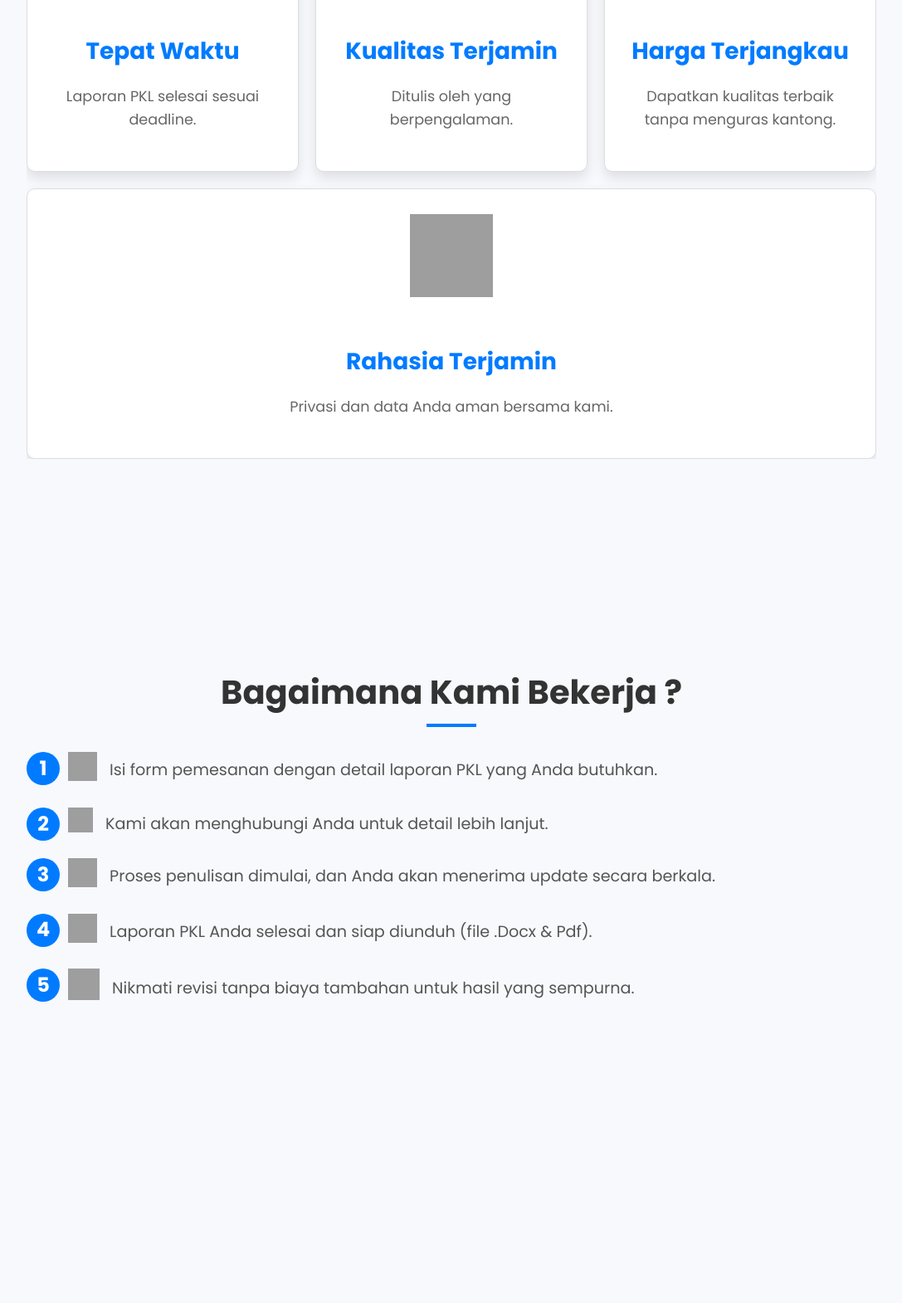
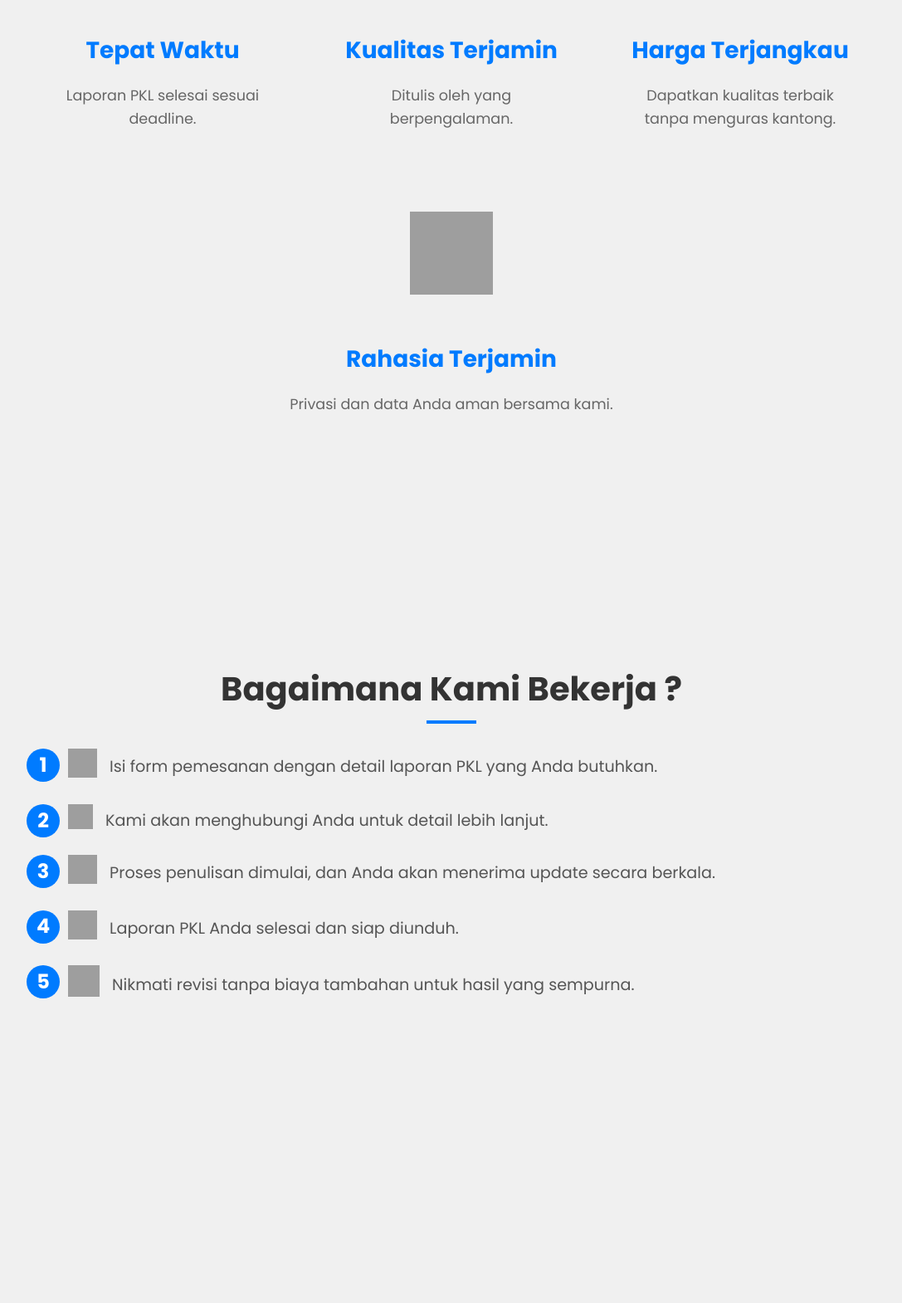
Before and after one commit to yazidabdulkodir/laporan-pkl, a plain HTML site: page index.html in a window 1280 px wide. Shown: the part 1148-2718 px from the top of the page at 83% size, without its empty margins (96-1183 px from the left). Drawn offline with Linux system fonts and the light colour scheme; grey boxes are pictures that could not be loaded.

Commit message:
penyesuaian background-color

```diff
--- a/index.html
+++ b/index.html
@@ -79,7 +79,7 @@
           </li>
           <li>
             <span class="icon"><img width="35" height="35" src="https://img.icons8.com/scribby/50/document.png" alt="document" /></span>
-            Laporan PKL Anda selesai dan siap diunduh (file .Docx & Pdf).
+            Laporan PKL Anda selesai dan siap diunduh.
           </li>
           <li>
             <span class="icon"><img width="38" height="38" src="https://img.icons8.com/plasticine/100/workflow.png" alt="workflow" /></span>
--- a/styles.css
+++ b/styles.css
@@ -118,7 +118,7 @@ body {
 
 #features {
   padding: 50px 0;
-  background-color: #f7f9fc; /* Light background for contrast */
+  background-color: #f0f0f0; /* Light background for contrast */
   text-align: center;
   padding-top: 4rem;
 }
@@ -152,19 +152,13 @@ body {
 }
 
 .feature {
-  background-color: white;
-  border: 1px solid #ddd;
+  background-color: rgb(255, 255, 255, 0);
+
   border-radius: 10px;
   padding: 30px;
-  box-shadow: 0 8px 15px rgba(0, 0, 0, 0.1); /* Soft shadow */
-  transition: transform 0.3s ease, box-shadow 0.3s ease;
+
   flex: 1;
   min-width: 250px; /* Responsive width */
-}
-
-.feature:hover {
-  transform: translateY(-10px); /* Lift effect on hover */
-  box-shadow: 0 12px 20px rgba(0, 0, 0, 0.15); /* Intense shadow on hover */
 }
 
 .feature img {
@@ -197,7 +191,7 @@ body {
   display: flex;
   align-items: center;
   justify-content: center;
-  background-color: #f7f9fc;
+  background-color: #f0f0f0;
 }
 
 #how-it-works h2 {
@@ -279,7 +273,7 @@ h2 {
 
 #pricing {
   padding-top: 3rem;
-  background-color: #f7f9fc;
+  background-color: #f0f0f0;
   text-align: center;
 }
 
@@ -355,7 +349,7 @@ h2 {
   border: 1px solid #ddd;
   border-radius: 10px;
   padding: 30px;
-  box-shadow: 0 8px 15px rgba(0, 0, 0, 0.1);
+
   transition: transform 0.3s ease, box-shadow 0.3s ease;
   flex: 1;
   min-width: 250px;
@@ -364,7 +358,6 @@ h2 {
 .package:hover,
 .package-premium:hover {
   transform: translateY(-10px);
-  box-shadow: 0 12px 20px rgba(0, 0, 0, 0.15);
 }
 
 .package h3,
@@ -426,6 +419,7 @@ h2 {
   background: linear-gradient(145deg, #ffd700, #ffe96e); /* Gradient terbalik saat hover */
   color: #fff; /* Warna teks putih saat hover */
   box-shadow: 0 6px 10px rgba(0, 0, 0, 0.3), /* Shadow lebih gelap saat hover */ inset 1px 1px 3px rgba(255, 255, 255, 0.7); /* Highlight glossy lebih terang */
+  transition: color 0.3s ease;
 }
 
 .package .btn:hover {
```
